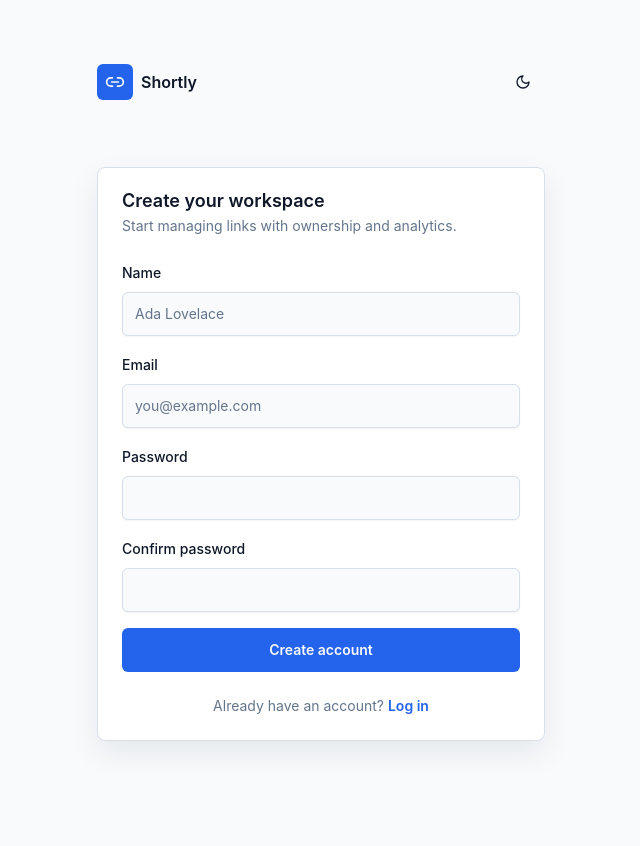
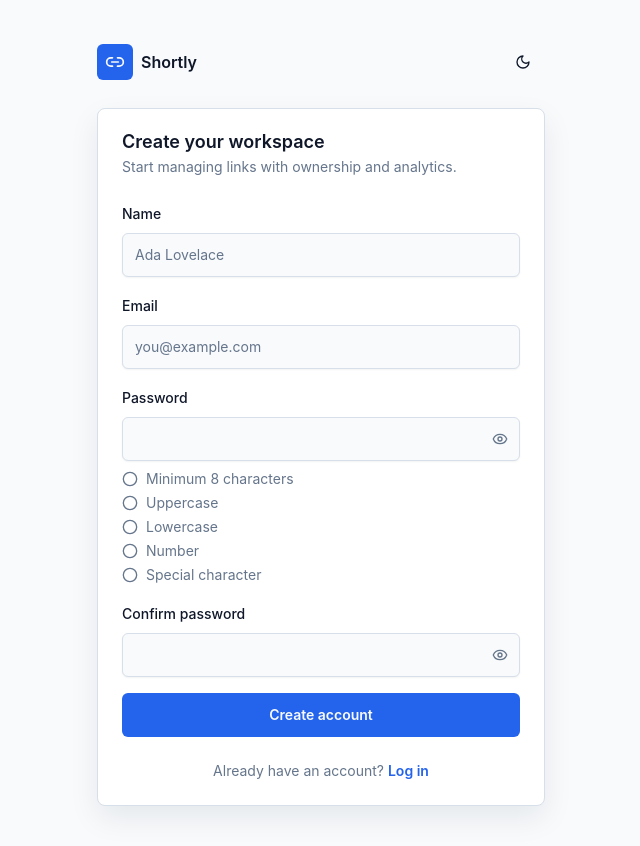
Before and after one commit to sxmplycaleb/URL-Shortener, a React (Vite) app: page /register in a window 1280 px wide. Shown: the whole page, without its empty margins (319-959 px from the left). Before the commit the page ends 800 px from the top, so only its background shows below. Built offline with nearby package versions, Linux system fonts and the light colour scheme; no server answers.

Commit message:
feat(auth): enhance password input UX

```diff
--- a/src/components/forms/AuthForm.tsx
+++ b/src/components/forms/AuthForm.tsx
@@ -7,6 +7,7 @@ import { Button } from "@/components/ui/button";
 import { Card, CardContent, CardDescription, CardHeader, CardTitle } from "@/components/ui/card";
 import { Input } from "@/components/ui/input";
 import { Label } from "@/components/ui/label";
+import { PasswordInput } from "@/components/ui/password-input";
 import { MAX_PASSWORD_LENGTH, MIN_NAME_LENGTH, MIN_PASSWORD_LENGTH, validateEmail, validatePassword } from "@/lib/utils";
 import { getApiErrorMessage } from "@/services/api";
 import { loginUser, registerUser } from "@/services/auth";
@@ -257,21 +258,38 @@ export function AuthForm({ initialMessage, mode }: AuthFormProps) {
           </div>
           <div className="space-y-2">
             <Label htmlFor="password">Password</Label>
+            {isRegister ? (
+              <PasswordInput
+                id="password"
+                name="password"
+                value={values.password}
+                autoComplete="new-password"
+                className={fieldClassName}
+                aria-describedby={errors.password ? "password-error" : undefined}
+                aria-invalid={errors.password ? "true" : undefined}
+                disabled={loading}
+                maxLength={MAX_PASSWORD_LENGTH}
+                minLength={MIN_PASSWORD_LENGTH}
+                showRequirements
+                onChange={handleChange("password")}
+                required
+              />
+            ) : (
               <Input
                 id="password"
                 name="password"
                 type="password"
                 value={values.password}
-              autoComplete={isRegister ? "new-password" : "current-password"}
+                autoComplete="current-password"
                 className={fieldClassName}
                 aria-describedby={errors.password ? "password-error" : undefined}
                 aria-invalid={errors.password ? "true" : undefined}
                 disabled={loading}
-              maxLength={isRegister ? MAX_PASSWORD_LENGTH : undefined}
                 minLength={MIN_PASSWORD_LENGTH}
                 onChange={handleChange("password")}
                 required
               />
+            )}
             {errors.password ? (
               <p className="text-sm text-destructive" id="password-error">
                 {errors.password}
@@ -281,10 +299,9 @@ export function AuthForm({ initialMessage, mode }: AuthFormProps) {
           {isRegister ? (
             <div className="space-y-2">
               <Label htmlFor="confirm">Confirm password</Label>
-              <Input
+              <PasswordInput
                 id="confirm"
                 name="confirm"
-                type="password"
                 value={values.confirm}
                 autoComplete="new-password"
                 className={fieldClassName}
--- /dev/null
+++ b/src/components/ui/password-input.tsx
@@ -0,0 +1,129 @@
+import * as React from "react";
+import { CheckCircle2, Circle, Eye, EyeOff } from "lucide-react";
+
+import { buttonVariants } from "@/components/ui/buttonVariants";
+import { Input } from "@/components/ui/input";
+import { cn, getPasswordRequirements } from "@/lib/utils";
+
+type PasswordInputProps = Omit<React.InputHTMLAttributes<HTMLInputElement>, "type"> & {
+  showRequirements?: boolean;
+};
+
+export const PasswordInput = React.forwardRef<HTMLInputElement, PasswordInputProps>(
+  ({ className, showRequirements = false, value, id, "aria-describedby": ariaDescribedBy, disabled, ...props }, ref) => {
+    const [visible, setVisible] = React.useState(false);
+    const inputRef = React.useRef<HTMLInputElement | null>(null);
+    const restoreSelectionRef = React.useRef<{
+      start: number | null;
+      end: number | null;
+      direction: "forward" | "backward" | "none" | null;
+      focused: boolean;
+    } | null>(null);
+    const requirementsId = React.useId();
+    const passwordValue = String(value ?? "");
+    const requirements = getPasswordRequirements(passwordValue);
+
+    const describedBy =
+      [ariaDescribedBy, showRequirements ? requirementsId : undefined].filter(Boolean).join(" ") || undefined;
+
+    function setInputRef(node: HTMLInputElement | null) {
+      inputRef.current = node;
+
+      if (typeof ref === "function") {
+        ref(node);
+      } else if (ref) {
+        ref.current = node;
+      }
+    }
+
+    function toggleVisibility() {
+      const input = inputRef.current;
+      restoreSelectionRef.current = input
+        ? {
+            start: input.selectionStart,
+            end: input.selectionEnd,
+            direction: input.selectionDirection,
+            focused: document.activeElement === input,
+          }
+        : null;
+      setVisible((current) => !current);
+    }
+
+    React.useLayoutEffect(() => {
+      const selection = restoreSelectionRef.current;
+      const input = inputRef.current;
+
+      if (!selection || !input) return;
+
+      if (selection.focused) {
+        input.focus({ preventScroll: true });
+      }
+
+      try {
+        input.setSelectionRange(selection.start, selection.end, selection.direction ?? undefined);
+      } catch {
+        // Some mobile browsers do not expose selection ranges for password inputs.
+      }
+
+      restoreSelectionRef.current = null;
+    }, [visible]);
+
+    const input = (
+      <div className="relative">
+        <Input
+          ref={setInputRef}
+          id={id}
+          type={visible ? "text" : "password"}
+          className={cn("pr-10", className)}
+          value={value}
+          disabled={disabled}
+          aria-describedby={describedBy}
+          {...props}
+        />
+        <button
+          type="button"
+          className={cn(
+            buttonVariants({ variant: "ghost", size: "icon" }),
+            "absolute right-0 top-0 h-full min-h-11 w-10 rounded-r-md text-muted-foreground hover:text-foreground",
+          )}
+          disabled={disabled}
+          onPointerDown={(event) => event.preventDefault()}
+          onClick={toggleVisibility}
+          aria-label={visible ? "Hide password" : "Show password"}
+          aria-pressed={visible}
+          aria-controls={id}
+        >
+          {visible ? <EyeOff className="h-4 w-4" aria-hidden="true" /> : <Eye className="h-4 w-4" aria-hidden="true" />}
+        </button>
+      </div>
+    );
+
+    if (!showRequirements) {
+      return input;
+    }
+
+    return (
+      <div className="space-y-2">
+        {input}
+        <ul id={requirementsId} className="space-y-1 text-sm" aria-live="polite">
+          {requirements.map((requirement) => (
+            <li
+              key={requirement.key}
+              className={cn("flex items-center gap-2", requirement.met ? "text-success" : "text-muted-foreground")}
+            >
+              {requirement.met ? (
+                <CheckCircle2 className="h-4 w-4 shrink-0 text-success" aria-hidden="true" />
+              ) : (
+                <Circle className="h-4 w-4 shrink-0 text-muted-foreground" aria-hidden="true" />
+              )}
+              <span>{requirement.label}</span>
+              <span className="sr-only">{requirement.met ? " (met)" : " (not met)"}</span>
+            </li>
+          ))}
+        </ul>
+      </div>
+    );
+  },
+);
+
+PasswordInput.displayName = "PasswordInput";
--- a/src/lib/utils.ts
+++ b/src/lib/utils.ts
@@ -62,6 +62,22 @@ export function validateEmail(value: string) {
   return "";
 }
 
+export interface PasswordRequirement {
+  key: string;
+  label: string;
+  met: boolean;
+}
+
+export function getPasswordRequirements(value: string): PasswordRequirement[] {
+  return [
+    { key: "length", label: "Minimum 8 characters", met: value.length >= MIN_PASSWORD_LENGTH },
+    { key: "uppercase", label: "Uppercase", met: /[A-Z]/.test(value) },
+    { key: "lowercase", label: "Lowercase", met: /[a-z]/.test(value) },
+    { key: "number", label: "Number", met: /\d/.test(value) },
+    { key: "special", label: "Special character", met: /[^A-Za-z0-9]/.test(value) },
+  ];
+}
+
 export function validatePassword(value: string) {
   if (!value) {
     return "Password is required.";
--- a/src/pages/ResetPasswordPage.tsx
+++ b/src/pages/ResetPasswordPage.tsx
@@ -5,8 +5,8 @@ import { Link, useSearchParams } from "react-router-dom";
 import { Alert } from "@/components/ui/alert";
 import { Button } from "@/components/ui/button";
 import { Card, CardContent, CardDescription, CardHeader, CardTitle } from "@/components/ui/card";
-import { Input } from "@/components/ui/input";
 import { Label } from "@/components/ui/label";
+import { PasswordInput } from "@/components/ui/password-input";
 import { MAX_PASSWORD_LENGTH, MIN_PASSWORD_LENGTH, validatePassword } from "@/lib/utils";
 import { getApiErrorMessage } from "@/services/api";
 import { resetPassword } from "@/services/auth";
@@ -15,6 +15,8 @@ export function ResetPasswordPage() {
   const [searchParams] = useSearchParams();
   const token = useMemo(() => searchParams.get("token") ?? "", [searchParams]);
   const [loading, setLoading] = useState(false);
+  const [password, setPassword] = useState("");
+  const [confirm, setConfirm] = useState("");
   const [error, setError] = useState(token ? "" : "Password reset token is missing.");
   const [success, setSuccess] = useState("");
   const errorId = useId();
@@ -24,18 +26,18 @@ export function ResetPasswordPage() {
     event.preventDefault();
     if (loading || !token) return;
 
-    const form = new FormData(event.currentTarget);
-    const password = String(form.get("password") ?? "").trim();
-    const confirm = String(form.get("confirm") ?? "").trim();
+    const form = event.currentTarget;
+    const nextPassword = password.trim();
+    const nextConfirm = confirm.trim();
 
-    const passwordError = validatePassword(password);
+    const passwordError = validatePassword(nextPassword);
     if (passwordError) {
       setError(passwordError);
       setSuccess("");
       return;
     }
 
-    if (password !== confirm) {
+    if (nextPassword !== nextConfirm) {
       setError("Passwords do not match.");
       setSuccess("");
       return;
@@ -46,9 +48,11 @@ export function ResetPasswordPage() {
     setSuccess("");
 
     try {
-      const response = await resetPassword({ token, password });
+      const response = await resetPassword({ token, password: nextPassword });
       setSuccess(response.message);
-      event.currentTarget.reset();
+      setPassword("");
+      setConfirm("");
+      form.reset();
     } catch (error) {
       setError(getApiErrorMessage(error, "Unable to reset your password. Please request a new link."));
     } finally {
@@ -83,27 +87,30 @@ export function ResetPasswordPage() {
               ) : null}
               <div className="space-y-2">
                 <Label htmlFor="password">New password</Label>
-                <Input
+                <PasswordInput
                   id="password"
                   name="password"
-                  type="password"
+                  value={password}
                   autoComplete="new-password"
                   disabled={loading || !token || Boolean(success)}
                   maxLength={MAX_PASSWORD_LENGTH}
                   minLength={MIN_PASSWORD_LENGTH}
+                  showRequirements
+                  onChange={(event) => setPassword(event.target.value)}
                   required
                 />
               </div>
               <div className="space-y-2">
                 <Label htmlFor="confirm">Confirm password</Label>
-                <Input
+                <PasswordInput
                   id="confirm"
                   name="confirm"
-                  type="password"
+                  value={confirm}
                   autoComplete="new-password"
                   disabled={loading || !token || Boolean(success)}
                   maxLength={MAX_PASSWORD_LENGTH}
                   minLength={MIN_PASSWORD_LENGTH}
+                  onChange={(event) => setConfirm(event.target.value)}
                   required
                 />
               </div>
```
Also changed, not shown: src/pages/SettingsPage.tsx (+11 -9 lines). Lines whose indentation alone changed are shown as unchanged.
